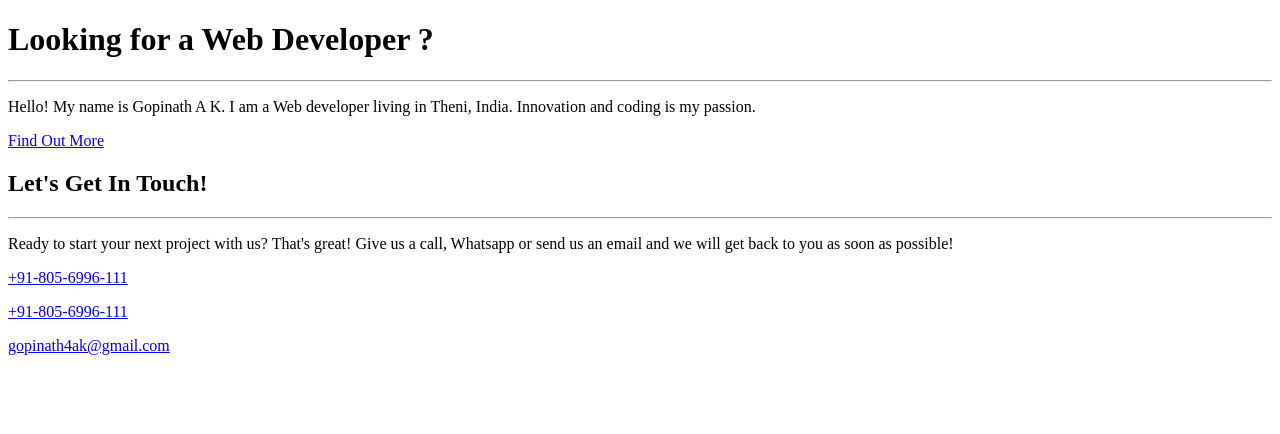
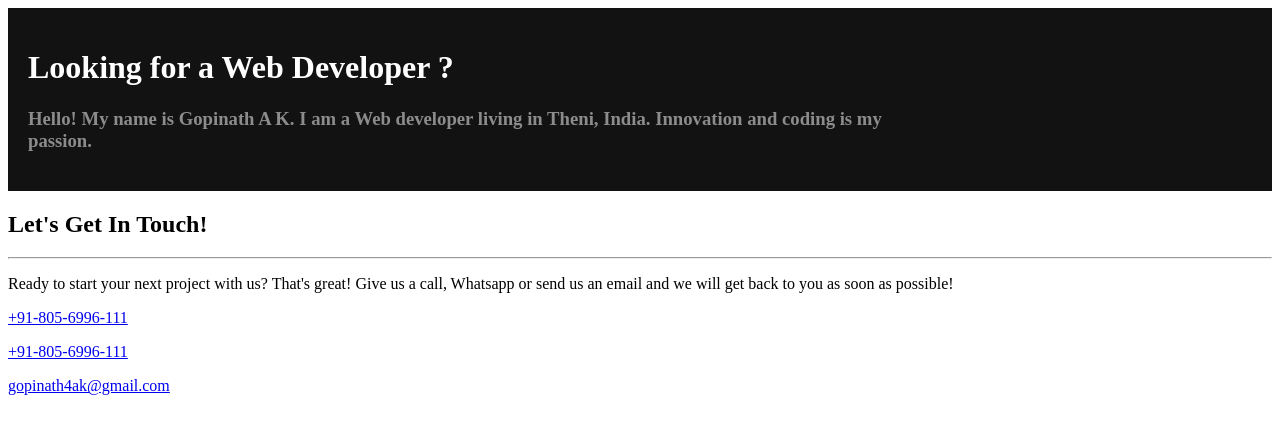
Before and after one commit to Gopinath4ak/gopinath4ak.github.io, a plain HTML site: page index.html in a window 1280 px wide. Drawn offline with Linux system fonts and the light colour scheme.

Commit message:
introduction page css 1

```diff
--- a/index.html
+++ b/index.html
@@ -29,26 +29,12 @@
   </head>
 
   <body>
-
-
-    <header class="masthead text-center text-white d-flex">
-      <div class="container my-auto">
-        <div class="row">
-          <div class="col-lg-10 mx-auto">
-            <h1 class="text-uppercase">
-              <strong>Looking for a Web Developer ?</strong>
-            </h1>
-            <hr>
-          </div>
-          <div class="col-lg-8 mx-auto">
-            <p class="text-faded mb-5">Hello! My name is Gopinath A K. I am a Web developer living in Theni, India. Innovation and coding is my passion. </p>
-            <a class="btn btn-primary btn-xl js-scroll-trigger" href="#skills">Find Out More</a>
-          </div>
-        </div>
+    <div style="background-color: #121212;padding: 20px;">
+      <div style="max-width: 900px; margin:10px 0;">
+      <h1 style="color: #fff">Looking for a Web Developer ?</h1>
+      <h3 style="color: #8c8c8c">Hello! My name is Gopinath A K. I am a Web developer living in Theni, India. Innovation and coding is my passion.</h3>
       </div>
-    </header>
-
-
+    </div>
 
 
     <section id="contact">
```
